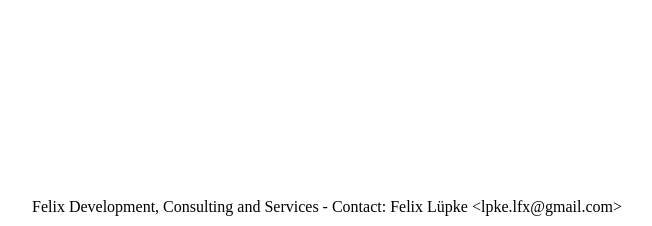
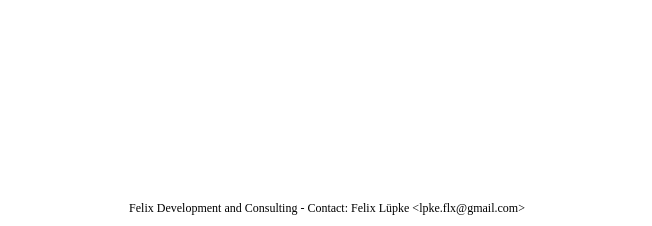
Before and after one commit to flikkes/felix-development-pages, a Flask app: page / in a window 1280 px wide. Shown: the part 574-800 px from the top of the page, without its empty margins (321-973 px from the left). Run offline with Flask 2, Linux system fonts and the light colour scheme.

Commit message:
changed font size of footer, enabled force ssl

```diff
--- a/app.py
+++ b/app.py
@@ -2,7 +2,7 @@ from flask import Flask, render_template, url_for, Markup
 from flask_talisman import Talisman
 
 app = Flask(__name__)
-#Talisman(app)
+Talisman(app)
 
 
 @app.route("/")
--- a/static/css/main.css
+++ b/static/css/main.css
@@ -72,6 +72,7 @@ li a:hover {
     width: 100%;
     bottom: 0;
     overflow: hidden;
+    font-size: 9pt;
     background-color: white;
 }
 
--- a/templates/index.html
+++ b/templates/index.html
@@ -21,7 +21,7 @@
         <h1>{{ home_caption }}</h1>
         {{ home_content }}
     </div>
-    <footer class="fd-footer">Felix Development, Consulting and Services - Contact: Felix Lüpke &lt;lpke.lfx@gmail.com&gt;</footer>
+    <footer class="fd-footer">Felix Development and Consulting - Contact: Felix Lüpke &lt;lpke.flx@gmail.com&gt;</footer>
 </body>
 
 </html>
```
